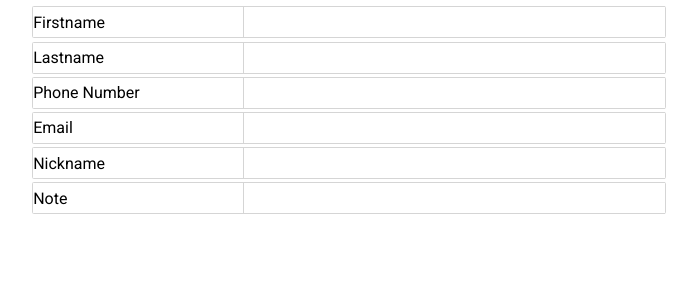
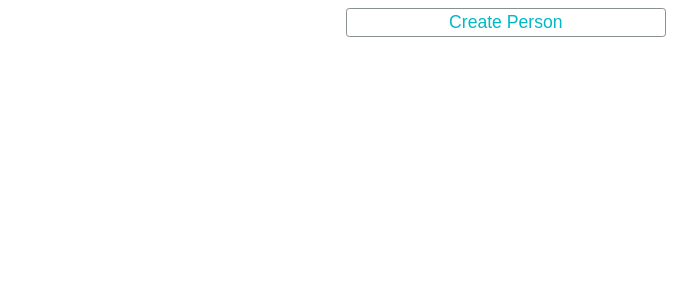
Before and after one commit to turkaytunc/rehber-frontend, a React (Create React App) app: page / in a window 1280 px wide. Shown: the top 300 px of the page, without its empty margins (291-988 px from the left). Built offline with nearby package versions, Linux system fonts and the light colour scheme.

Commit message:
add: styles to buttons

```diff
--- a/src/App.tsx
+++ b/src/App.tsx
@@ -1,20 +1,18 @@
-import { useContext, useEffect } from 'react';
+import { useState } from 'react';
 import './app.scss';
 import { CreatePerson } from './components';
-import { personContext } from './contexts/personContext';
-import { PersonBuilder } from './types/PersonBuilder';
 
 function App() {
-  const context = useContext(personContext);
-
-  useEffect(() => {
-    const newPerson = new PersonBuilder('hasan', '423423423').build();
-    context?.setPerson(newPerson);
-  }, []);
+  const [isShowCreate, setIsShowCreate] = useState(false);
 
   return (
     <div className="app-container">
-      <CreatePerson />
+      <div className="create-button-container">
+        <button className="create-person-button" type="button" onClick={() => setIsShowCreate((prev) => !prev)}>
+          Create Person
+        </button>
+      </div>
+      {isShowCreate && <CreatePerson />}
     </div>
   );
 }
--- a/src/app.scss
+++ b/src/app.scss
@@ -1,3 +1,50 @@
 .app-container {
   text-align: center;
 }
+
+.create-person-button {
+  width: 50%;
+  margin-top: 0.5rem;
+  border: 1px solid rgb(136, 145, 146);
+  border-radius: 0.2rem;
+  color: rgb(1, 184, 197);
+  font-size: 1.1rem;
+  margin-left: calc(50% - 0.2rem);
+  padding: 0.2rem 0;
+  background-color: white;
+  cursor: pointer;
+
+  &:hover {
+    color: white;
+    background-color: rgb(1, 184, 197);
+  }
+}
+
+.create-button-container {
+  width: 100%;
+  display: flex;
+}
+
+@media screen and (min-width: 768px) {
+  .create-button-container {
+    width: 70%;
+    margin-left: 15%;
+  }
+}
+@media screen and (min-width: 1200px) {
+  .create-button-container {
+    width: 50%;
+    margin-left: 25%;
+  }
+}
+@media screen and (min-width: 1600px) {
+  .create-button-container {
+    width: 30%;
+    margin-left: 35%;
+  }
+
+  .create-person-button {
+    width: 30%;
+    margin-left: 70%;
+  }
+}
--- a/src/components/create-person/CreatePerson.tsx
+++ b/src/components/create-person/CreatePerson.tsx
@@ -61,7 +61,9 @@ const CreatePerson = () => {
         testId="input-note"
         setError={setInputError}
       />
-
+      <button className="add-person-button" data-testid="add-person-button" type="button">
+        Add Person
+      </button>
       {inputError}
     </div>
   );
--- a/src/components/create-person/create-person.scss
+++ b/src/components/create-person/create-person.scss
@@ -5,6 +5,24 @@
   align-items: center;
   justify-content: center;
   padding: 0.2rem;
+}
+
+.add-person-button {
+  width: 50%;
+  margin-top: 0.5rem;
+  border: 1px solid rgb(136, 145, 146);
+  border-radius: 0.2rem;
+  margin-left: 50%;
+  color: rgb(1, 184, 197);
+  font-size: 1.1rem;
+  padding: 0.2rem 0;
+  background-color: white;
+  cursor: pointer;
+
+  &:hover {
+    color: white;
+    background-color: rgb(1, 184, 197);
+  }
 }
 
 @media screen and (min-width: 768px) {
@@ -24,4 +42,9 @@
     width: 30%;
     margin-left: 35%;
   }
+
+  .add-person-button {
+    width: 30%;
+    margin-left: 70%;
+  }
 }
--- a/src/components/input-box/input-box.scss
+++ b/src/components/input-box/input-box.scss
@@ -20,6 +20,7 @@
   width: max-content;
   flex: 2;
   height: 2rem;
+  font-size: 1rem;
   &:focus {
     background-color: aliceblue;
     outline: 1px solid rgb(78, 209, 218);
--- /dev/null
+++ b/src/components/list-person/ListPerson.tsx
@@ -0,0 +1,5 @@
+const ListPerson = () => {
+  return <div>list person</div>;
+};
+
+export default ListPerson;
```
